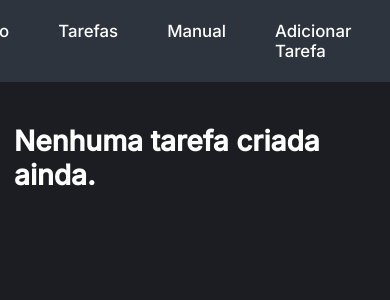
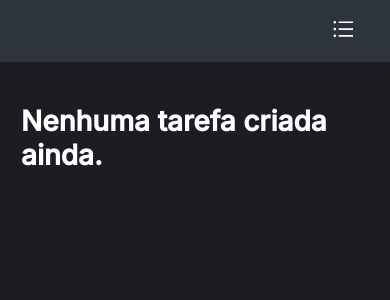
Before and after one commit to Pedrh316/Lista-De-Tarefas, a React (Vite) app: page /tarefa in a window 390 px wide. Shown: the top 300 px of the page. Built offline with nearby package versions, Linux system fonts and the light colour scheme.

Commit message:
responsividade implementada

```diff
--- a/index.html
+++ b/index.html
@@ -33,7 +33,7 @@
         }
 
         .container {
-            padding: 0 1rem;
+            padding: 0 1.5rem;
             max-width: 1000px;
             margin: auto;
         }
--- a/src/components/Dropper.jsx
+++ b/src/components/Dropper.jsx
@@ -13,8 +13,7 @@ const SDropper = styled.div`
 
         .drop-icon{
             box-sizing:content-box;
-            width:25px;
-            height:25px;
+            font-size:1.5rem;
             padding:.5rem;
             margin-left:.5rem;
             background-color:#1c1d22;
--- a/src/components/Markdown.jsx
+++ b/src/components/Markdown.jsx
@@ -43,6 +43,8 @@ const SMarkdown = styled.section`
     footer{
         display:flex;
         justify-content:space-between;
+        flex-wrap:wrap;
+        gap:1rem;
 
         button, a{
             font-size:1rem;
--- a/src/components/Navbar.jsx
+++ b/src/components/Navbar.jsx
@@ -1,30 +1,75 @@
 import React from 'react';
 import styled from 'styled-components';
 import { Link } from 'react-router-dom';
+import {AiOutlineBars} from 'react-icons/ai';
+import useToggle from '../hooks/useToggle';
 
 const SNav = styled.nav`
     background-color:#2D343D;
     padding-block:.5rem;
     margin-bottom:3rem;
+    position:relative;
 
     .container{
         display:flex;
         align-items:center;
         justify-content:flex-end;
 
-        ul{
+        #menu{
             list-style:none;
+            display:none;
+        }
+        #menu[aria-expanded="true"]{
             display:flex;
+        }
+        .menu-btn{
+            display:none;
+        }
+    }
+
+    @media screen and (max-width:700px){
+        .container{
+            #menu{
+                position:absolute;
+                bottom:0;
+                right:2rem;
+                left:0;
+                transform:translateY(100%);
+                flex-direction:column;
+                background-color:#2D343D;
+                padding-bottom:1rem;
+            }
+            .menu-btn{
+                display:block;
+                padding:0;
+                cursor:pointer;
+                .menu-icon{
+                    padding:.7rem 1rem;
+                    font-size:1.75rem;
+                    box-sizing:content-box;
+                }
+            }
         }
     }
 
 `
 
 const Navbar = () => {
+
+    const {status:hideMenu, toggleStatus:toggleHideMenu} = useToggle();
+    const [pageInnerWidth, setPageInnerWidth] = React.useState(innerWidth);
+
+    React.useEffect(() => {
+        window.addEventListener("resize", () => setPageInnerWidth(innerWidth));
+    }, [])
+
     return (
         <SNav>
             <div className="container">
-                <ul>
+                <button className='menu-btn' aria-controls="menu" onClick={() => toggleHideMenu()}>
+                    <AiOutlineBars className="menu-icon"/>
+                </button>
+                <ul id="menu" aria-expanded={hideMenu || pageInnerWidth > 700} >
                     <li><Link to="/"> Início</Link></li>
                     <li><Link to="/tarefa"> Tarefas</Link></li>
                     <li><Link to="/manual"> Manual</Link></li>
--- a/src/components/Task.jsx
+++ b/src/components/Task.jsx
@@ -12,11 +12,13 @@ const SSection = styled.section`
     flex-wrap:wrap;
 
     article{
-        flex-basis:600px;
+        flex-grow:1;
+        flex-basis:550px;
     }
 
     ul{
-        flex-basis:300px;
+        flex-basis:250px;
+        flex-grow:1;
         list-style:none;
 
         li{
```
